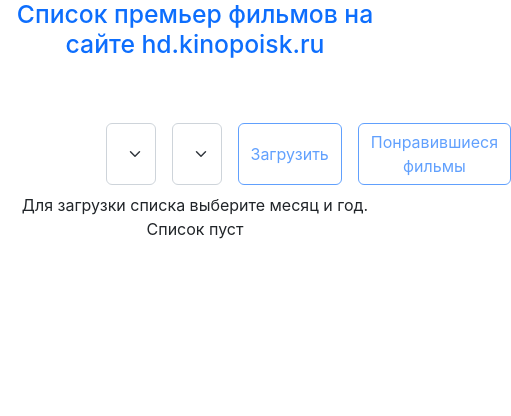
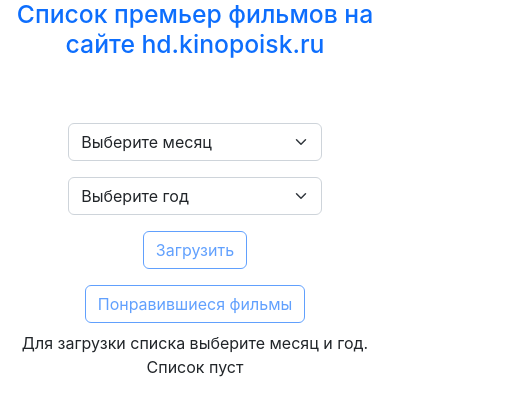
Before and after one commit to antonkrupin/antonkrupin.github.io, a React (Create React App) app: page / in a window 390 px wide. Shown: the top 416 px of the page, 511 px wide, since content can reach past the window. Built offline with nearby package versions, Linux system fonts and the light colour scheme.

Commit message:
add responsive style

```diff
--- a/public/index.html
+++ b/public/index.html
@@ -3,7 +3,7 @@
   <head>
     <meta charset="utf-8" />
     <link rel="icon" href="%PUBLIC_URL%/favicon.ico" />
-    <meta name="viewport" content="width=device-width, initial-scale=1" />
+    <meta name="viewport" content="width=device-width, initial-scale=1.0" />
     <meta name="theme-color" content="#000000" />
     <meta
       name="description"
--- a/src/components/Header.jsx
+++ b/src/components/Header.jsx
@@ -14,6 +14,8 @@
 import { selectFetchStatus, selectQueryParams, selectActiveFilter } from '../store/selectors';
 
 import SelectComponent from './SelectComponent';
+
+import '../style/Header.css';
 
 const Header = () => {
   const dispatch = useDispatch();
@@ -43,7 +45,7 @@
       <div className="d-flex text-center justify-content-center flex-column">
         <h2 className="text-primary">{i18n.t('ui.title')}</h2>
       </div>
-      <div className="d-flex w-50 m-auto mt-5">
+      <div className="filters m-auto mt-5">
         <SelectComponent type="month" />
         <SelectComponent type="year" />
         <button
--- a/src/style/FilmItem.css
+++ b/src/style/FilmItem.css
@@ -37,3 +37,39 @@
   margin: 10px;
   transition: 0.3s;
 }
+
+@media (max-width: 575px) {
+  .filmItem {
+    max-width: 65%;
+  }
+}
+@media (min-width: 576px) and (max-width: 767px) {
+  .filmItem {
+    max-width: 40%;
+  }
+}
+@media (min-width: 768px) and (max-width: 991px) {
+  .filmItem {
+    max-width: 30%;
+  }
+}
+@media (min-width: 992px) and (max-width: 1199px) {
+  .filmItem {
+    max-width: 30%;
+  }
+}
+@media (min-width: 1200px) and (max-width: 1499px) {
+  .filmItem {
+    max-width: 30%;
+  }
+}
+@media (min-width: 1500px) and (max-width: 1699px) {
+  .filmItem {
+    max-width: 25%;
+  }
+}
+@media (min-width: 1700px) {
+  .filmItem {
+    max-width: 20%;
+  }
+}
--- /dev/null
+++ b/src/style/Header.css
@@ -0,0 +1,55 @@
+.filters {
+  display: flex;
+  position: sticky;
+  top: 20px;
+  width: 50%;
+  flex-direction: row;
+  justify-content: center;
+  z-index: 1000000000000000;
+  background-color: white;
+  border-radius: 10px;
+}
+
+@media (max-width: 575px) {
+  .filters {
+    width: 65%;
+    flex-direction: column;
+    align-items: center;
+  }
+}
+@media (min-width: 576px) and (max-width: 767px) {
+  .filters {
+    width: 40%;
+    flex-direction: column;
+    align-items: center;
+  }
+}
+@media (min-width: 768px) and (max-width: 991px) {
+  .filters {
+    width: 40%;
+    flex-direction: column;
+    align-items: center;
+  }
+}
+@media (min-width: 992px) and (max-width: 1199px) {
+  .filters {
+    width: 30%;
+    flex-direction: column;
+    align-items: center;
+  }
+}
+@media (min-width: 1200px) and (max-width: 1499px) {
+  .filters {
+    width: 70%;
+  }
+}
+@media (min-width: 1500px) and (max-width: 1699px) {
+  .filters {
+    width: 60%;
+  }
+}
+@media (min-width: 1700px) {
+  .filters {
+    width: 50%;
+  }
+}
```
